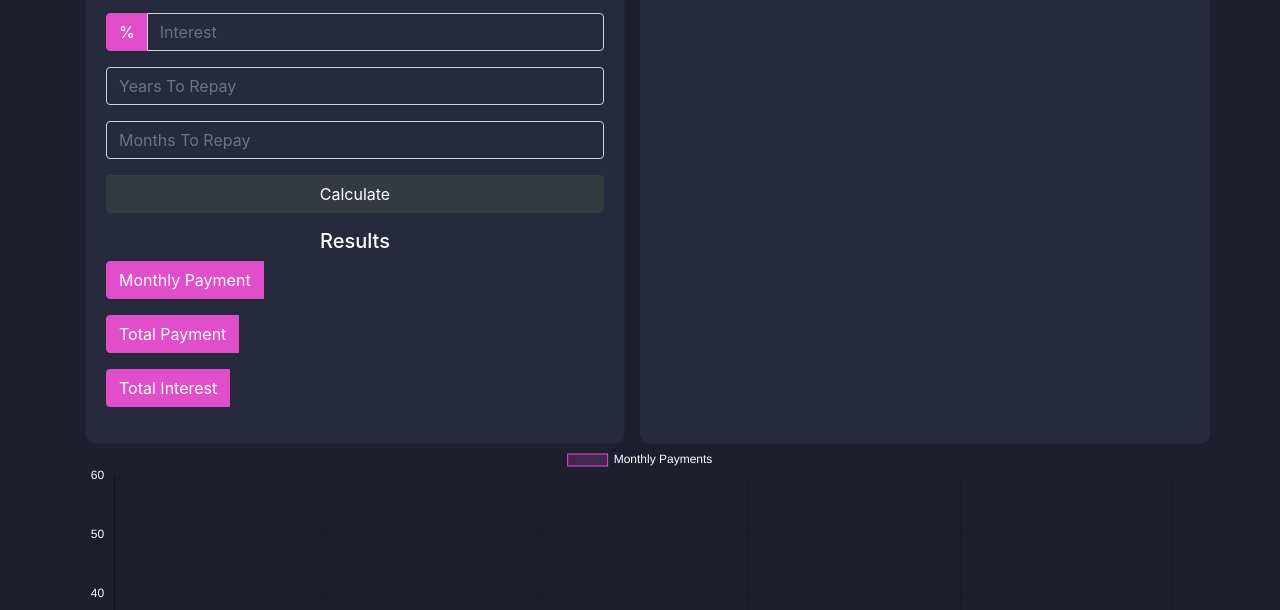
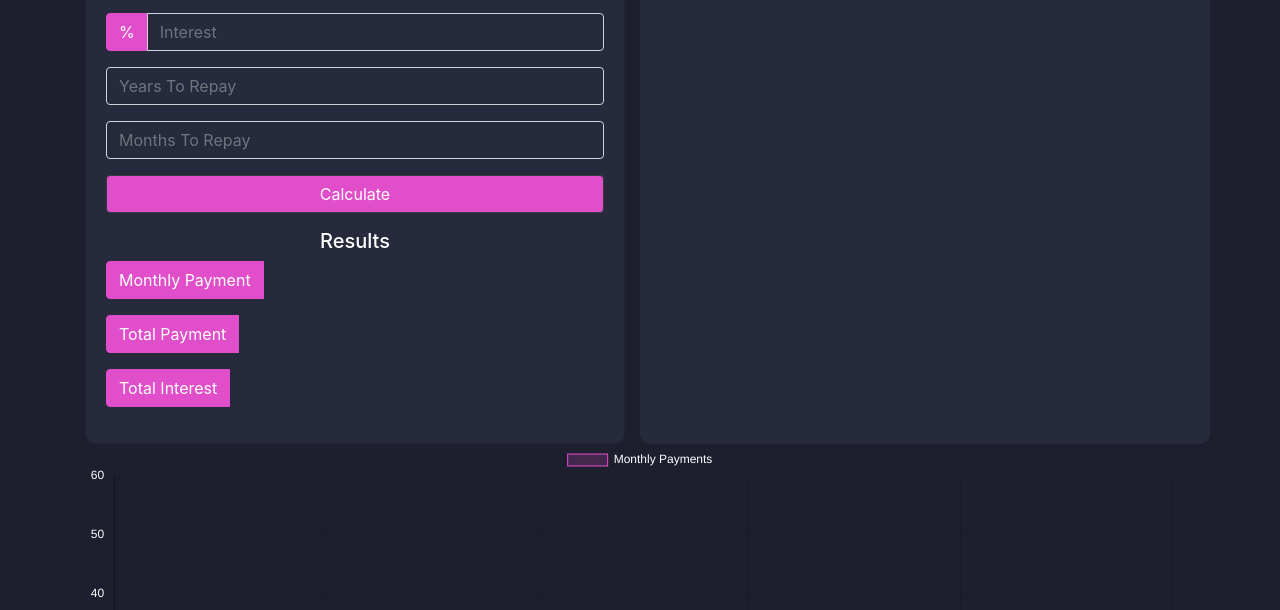
Before and after one commit to atbrooks84/Calculon9002, a plain HTML site: page index.html in a window 1280 px wide. Shown: the part 190-800 px from the top of the page. Drawn offline with nearby package versions, Linux system fonts and the light colour scheme.

Commit message:
changed button

```diff
--- a/index.html
+++ b/index.html
@@ -111,10 +111,10 @@
                                    placeholder="Months To Repay" />
                         </div>
                         <div class="form-group">
-                            <!--<input type="submit"
-           value="Calculate"
-           class="button btn btn-dark btn-block" />-->
-                            <button class="button btn btn-dark btn-block" type="submit">Calculate</button>
+                            <input type="submit"
+                                   value="Calculate"
+                                   class="button btn btn-dark btn-block" />
+
 
                         </div>
                     </form>
```
